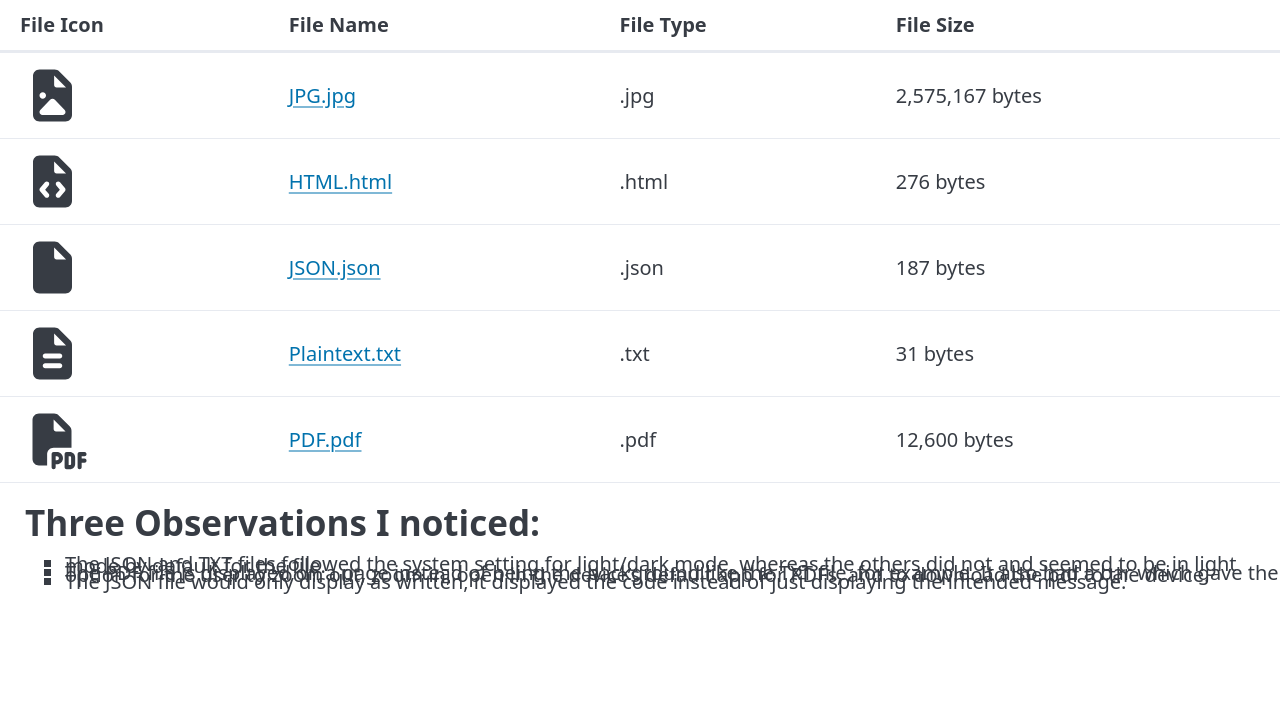
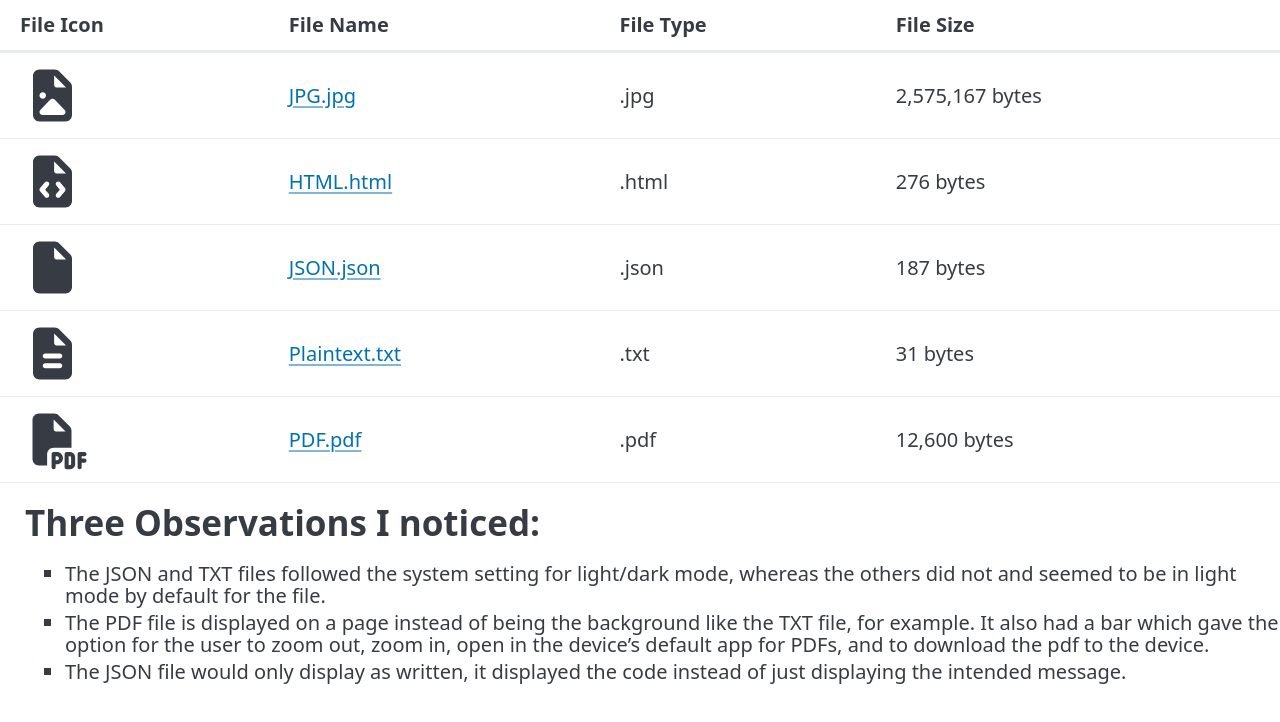
Before and after one commit to ampemiik/file-browser, a plain HTML site: page index.html in a window 1280 px wide. Drawn offline with nearby package versions, Linux system fonts and the light colour scheme.

Commit message:
welp worked but has to be wayyyyyyy higher

```diff
--- a/index.html
+++ b/index.html
@@ -62,7 +62,7 @@
     <section>
         <h2 style="margin-left: 25px">Three Observations I noticed:</h2>
         <p>
-            <ul style="margin-left: 25px; line-height: 10%;">
+            <ul style="margin-left: 25px; line-height: 110%;">
                 <li>The JSON and TXT files followed the system setting for light/dark mode, whereas the others did not and seemed to be in light mode by default for the file.</li>
                 <li>The PDF file is displayed on a page instead of being the background like the TXT file, for example. It also had a bar which gave the option for the user to zoom out, zoom in, open in the device’s default app for PDFs, and to download the pdf to the device.</li>
                 <li>The JSON file would only display as written, it displayed the code instead of just displaying the intended message.</li>
```
